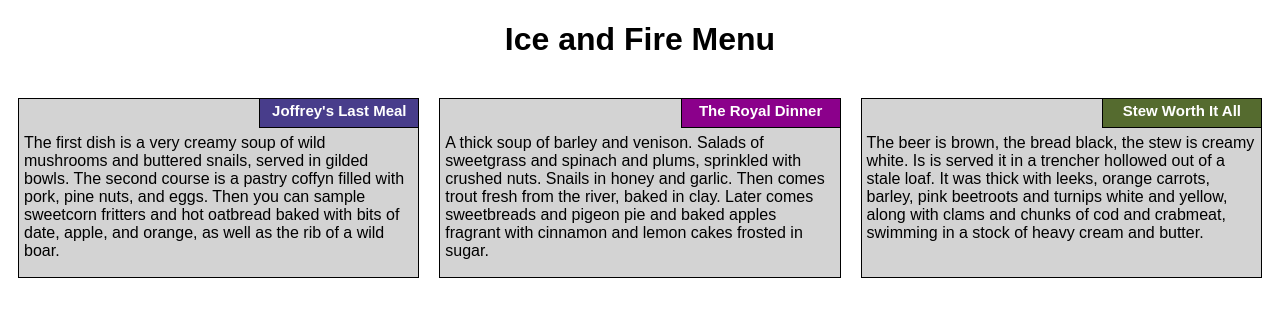
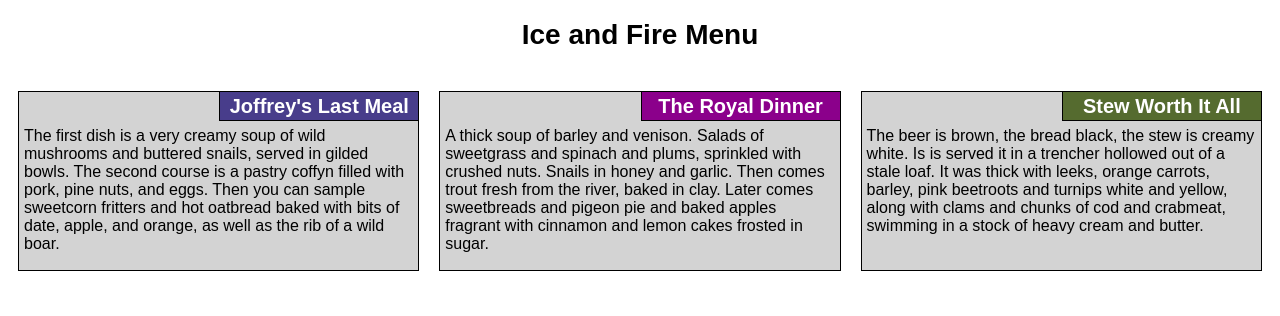
Before and after one commit to s-marta-zz/coursera-html-course, a plain HTML site: page module2-solution/index.html in a window 1280 px wide. Drawn offline with Linux system fonts and the light colour scheme.

Commit message:
Update style.css

```diff
--- a/module2-solution/css/style.css
+++ b/module2-solution/css/style.css
@@ -4,7 +4,8 @@
 }
 h1 {
   margin-bottom: 30px;
-  text-align: center
+  text-align: center;
+  font-size: 175%;
 }
 p {
   clear: right;
@@ -26,9 +27,9 @@ p {
   border: 1px solid black;
   padding: 3px;
 
-  font-size: 15px;
+  font-size: 125%;
 
-  width: 160px;
+  width: 200px;
   height: 30px;
   float: right;
 
```
